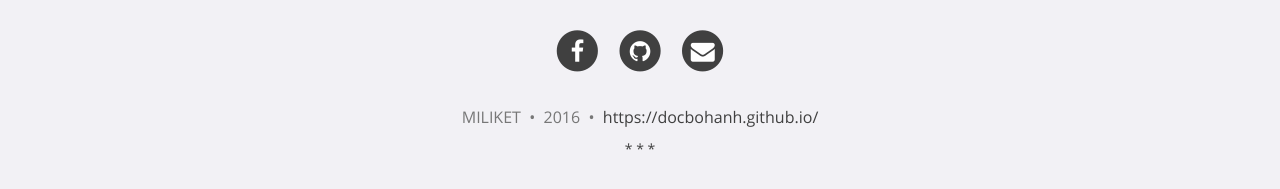
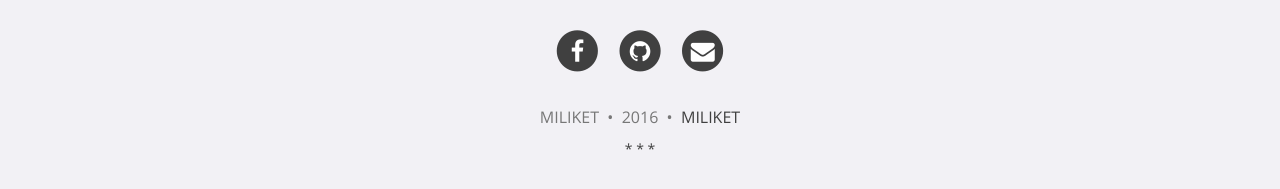
Before and after one commit to docbohanh/docbohanh.github.io, a Jekyll site: the page built from index.html, in a window 1280 px wide and 1231 px high. Shown: the part 992-1181 px from the top of the window. Built offline with Jekyll 4.4.1, drawn with Linux system fonts in a browser that asks for light colours; the list of posts is cut into pages by our own code.

Commit message:
Update _config.yml

```diff
--- a/_config.yml
+++ b/_config.yml
@@ -72,7 +72,7 @@ share-links-active:
 
 # How to display the link to the website in the footer
 # Remove this if you don't want a link in the footer
-url-pretty: "https://docbohanh.github.io/"
+url-pretty: "MILIKET"
 
 # --- Misc --- #
 
```
